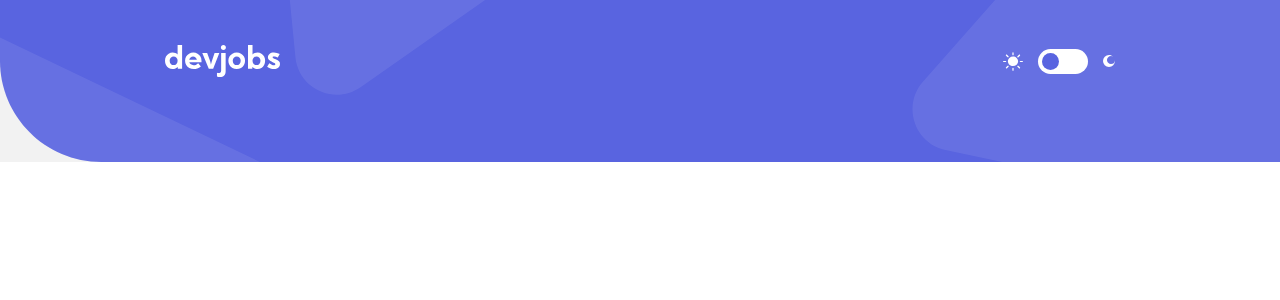
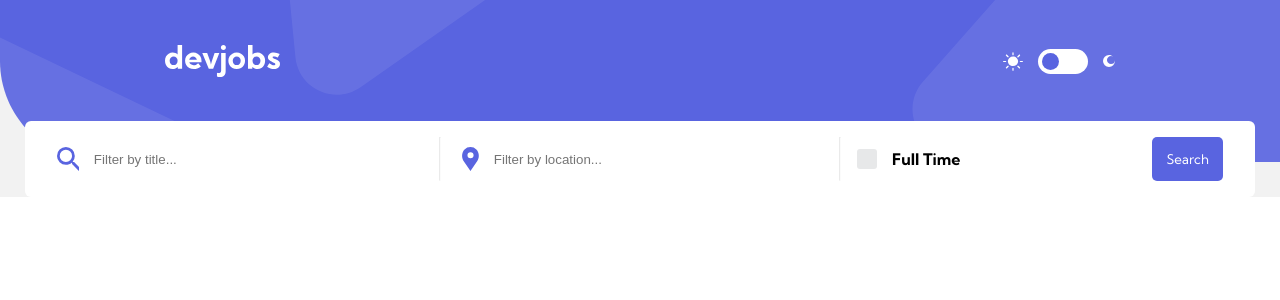
Before and after one commit to mbensa/devjobs, a React (Create React App) app: page / in a window 1280 px wide. Shown: the top 300 px of the page. Built offline with nearby package versions, Linux system fonts and the light colour scheme.

Commit message:
edited searchBox component

```diff
--- a/src/components/Button.js
+++ b/src/components/Button.js
@@ -4,14 +4,14 @@ import { ReactComponent as Search } from '../assets/desktop/icon-search.svg';
 import { ReactComponent as Filter } from '../assets/mobile/icon-filter.svg';
 
 export default function Button(props) {
-    const { searchIcon, btnText, violet, filterIcon, onClick } = props;
+    const { searchIcon, btnText, violet, filterIcon, onClick, id } = props;
 
     const styles = {
         backgroundColor: violet ? '#5964E0' : '#FFFFFF',
     }
 
     return (
-        <button className="button" style={styles} onClick={onClick}>
+        <button className="button" id={id} style={styles} onClick={onClick}>
             {searchIcon && (
                 <Search/>
             )}
--- a/src/components/Checkbox.js
+++ b/src/components/Checkbox.js
@@ -1,10 +1,11 @@
 import React from 'react';
 import './checkbox.css';
 
-export default function Checkbox() {
+export default function Checkbox(props) {
+    const { className } = props;
 
     return (
-        <div className="checkboxContainer">
+        <div className={className}>
             <label className="labelContainer">
                 Full Time
             <input type="checkbox" />
--- a/src/components/InputBox.js
+++ b/src/components/InputBox.js
@@ -1,7 +1,7 @@
-import React from 'react';
-import { ReactComponent as Location } from '../assets/desktop/icon-location.svg';
-import { ReactComponent as Search } from '../assets/desktop/icon-search.svg';
-import './inputBox.css';
+import React from "react";
+import { ReactComponent as Location } from "../assets/desktop/icon-location.svg";
+import { ReactComponent as Search } from "../assets/desktop/icon-search.svg";
+import "./inputBox.css";
 
 const searchBoxIcons = {
     search: Search,
@@ -9,14 +9,14 @@ const searchBoxIcons = {
 };
 
 export default function InputBox(props) {
-    const { id, inputName, placeholder, icon} = props;
+    const { id, inputName, placeholder, icon, className} = props;
 
     const SearchBoxIcon = searchBoxIcons[icon];
 
     return (
-        <div className = "inputContainer">
+        <div className = {className}>
             {icon && (
-                <SearchBoxIcon className = 'searchBoxIcon'/>
+                <SearchBoxIcon className = "searchBoxIcon"/>
             )}
             <input
             type = "search"
--- a/src/components/SearchBox.js
+++ b/src/components/SearchBox.js
@@ -1,11 +1,9 @@
-import React, { useState } from 'react';
-import useMobile from '../hooks/useMobile';
-import InputBox from './InputBox';
-import Button from './Button';
-import Checkbox from './Checkbox';
-import { ReactComponent as Filter } from '../assets/mobile/icon-filter.svg';
-import { ReactComponent as Location } from '../assets/desktop/icon-location.svg';
-import './searchBox.css';
+import React, { useState } from "react";
+import useMobile from "../hooks/useMobile";
+import InputBox from "./InputBox";
+import Button from "./Button";
+import Checkbox from "./Checkbox";
+import "./searchBox.css";
 
 export default function SearchBox() {
   const { isMobile } = useMobile();
@@ -22,17 +20,19 @@ export default function SearchBox() {
  if (isMobile) {
     return (
       <div>
-        <div className="searchBoxContainer">
+        <div className="searchBoxContainer mobileSearchBoxContainer">
             <InputBox
               id="searchByTitle"
               inputName="title"
               placeholder="Filter by title..."
+              className="mobileInputContainer"
             />
 
           <div className="iconContainer">
             <Button
               onClick={handleClickModal}
               filterIcon
+              id="filterButton"
             />
             <Button
               searchIcon
@@ -45,28 +45,62 @@ export default function SearchBox() {
           {modal ? (
             <div className="modalBackground">
               <div className="modalContainer">
-                <div className="modalInputContainer">
                   <InputBox
-                    icon = 'location'
+                    icon = "location"
                     id="searchByLocation"
                     inputName="location"
                     placeholder="Filter by location..."
-
+                    className="modalInputContainer"
+                  />
+                <hr className="line"/>
+                <Checkbox
+                  className="checkboxContainer"
+                />
+                <div className="modalButtonContainer">
+                  <Button
+                    violet
+                    btnText="Search"
+                    id="modalButton"
                   />
                 </div>
-                <hr />
-                <Checkbox/>
-                <Button
-                  violet
-                  btnText='Search'
-                />
               </div>
             </div>
           ) : (
-            ''
+            ""
           )}
         </div>
       </div>
     );
+  } else {
+    return (
+      <div>
+         <div className="searchBoxContainer">
+            <InputBox
+              icon="search"
+              id="searchByTitle"
+              inputName="title"
+              placeholder="Filter by title..."
+              className="inputContainer"
+            />
+            <hr className="line"/>
+            <InputBox
+              icon="location"
+              id="searchByLocation"
+              inputName="location"
+              placeholder="Filter by location..."
+              className="inputContainer"
+            />
+            <hr className="line"/>
+            <div className="searchContainer">
+              <Checkbox/>
+              <Button
+                btnText="Search"
+                violet
+              />
+            </div>
+        </div>
+
+      </div>
+    )
   }
 }
--- a/src/components/button.css
+++ b/src/components/button.css
@@ -9,4 +9,5 @@
     border-radius: 5px;
     font-family: 'Kumbh Sans', sans-serif;
     color: white;
+    cursor: pointer;
 }
--- a/src/components/checkbox.css
+++ b/src/components/checkbox.css
@@ -1,6 +1,9 @@
 /**************************
 *********Checkbox*********
 **************************/
+.checkboxContainer {
+    padding: 25px;
+}
 
 .labelContainer {
     display: block;
@@ -8,6 +11,7 @@
     padding-left: 35px;
     cursor: pointer;
     font-size: 1rem;
+    font-weight: bold;
     -webkit-user-select: none;
     -moz-user-select: none;
     -ms-user-select: none;
--- a/src/components/inputBox.css
+++ b/src/components/inputBox.css
@@ -1,12 +1,6 @@
 /***************************
 *********Input Box**********
-****************************/
-.inputContainer {
-    display: flex;
-    width: 70%;
-}
+***************************
 
-.searchBoxIcon {
-    padding-left: 24px;
-    padding-right: 16px;
-}
+
+*/
--- a/src/components/searchBox.css
+++ b/src/components/searchBox.css
@@ -5,44 +5,36 @@
 .searchBoxContainer {
   background-color: var(--white);
   display: flex;
-  justify-content: space-between;
   padding: 16px;
   border-radius: 6px;
   margin: 0 25px;
   margin-top: -41px;
+  justify-content: space-evenly;
 }
 
-.searchBoxMobile {
-  background-color: var(--violet);
-  border-radius: 5px;
-  width: 50px;
-  height: 50px;
-  background-image: url("../assets/desktop/icon-search.svg");
-  background-size: auto;
-  background-repeat: no-repeat;
-  background-position: center;
-}
-
-.inputContainer {
-  display: flex;
-  width: 70%;
+.mobileSearchBoxContainer {
+  justify-content: space-between;
 }
 
 #searchByTitle {
   border: none;
   padding: 5px;
+  width: 100%;
+}
+
+.mobileInputContainer {
+  display: flex;
+  width: 70%;
 }
 
 .iconContainer {
   display: flex;
-  width: 30%;
   justify-content: space-between;
   align-items: center;
 }
 
-.filter {
-  background: none;
-  border: none;
+#filterButton {
+  margin-right: 10px;
 }
 
 .modalBackground {
@@ -72,71 +64,46 @@
 #searchByLocation {
   border: none;
   padding: 5px;
-  margin-left: 15px;
+  width: 90%;
 }
 
-.modalCheckboxContainer {
-  padding: 25px 25px;
+.line {
+  background: #6E8098;
+  mix-blend-mode: normal;
+  opacity: 0.2;
 }
 
-.modalLabelContainer {
-  display: block;
-  position: relative;
-  padding-left: 35px;
-  cursor: pointer;
-  font-size: 1rem;
-  -webkit-user-select: none;
-  -moz-user-select: none;
-  -ms-user-select: none;
-  user-select: none;
-
+.modalButtonContainer {
+  width: 100%;
+  display: flex;
+  justify-content: center;
 }
 
-.modalLabelContainer input {
-  position: absolute;
-  opacity: 0;
-  cursor: pointer;
-  height: 0;
-  width: 0;
-
+#modalButton {
+  margin: 0 24px 24px 24px;
+  width: 100%;
 }
 
-.checkmark {
-  position: absolute;
-  top: 0;
-  left: 0;
-  height: 20px;
-  width: 20px;
-  background-color: #e7e8e9;
-  border-radius: 3px;
+.inputContainer {
+  display: flex;
+  align-items: center;
+  width: calc(100%/3);
+  justify-content: center;
+  padding: 0 16px;
 }
 
-.modalLabelContainer input:checked ~ .checkmark {
-  background-color: var(--violet);
+.inputContainer > svg > path {
+  fill: var(--violet);
 }
 
-.checkmark:after {
-  content: "";
-  position: absolute;
-  display: none;
+.inputContainer > svg {
+  margin-right: 10px;
 }
 
-.modalLabelContainer input:checked ~ .checkmark:after {
-  display: block;
+.searchContainer {
+  display: flex;
+  align-items: center;
+  width: calc(100%/3);
+  justify-content: space-between;
+  padding: 0 16px;
 }
-
-.modalLabelContainer .checkmark:after {
-  left: 6px;
-  top: 2px;
-  width: 5px;
-  height: 10px;
-  border: solid white;
-  border-width: 0 3px 3px 0;
-  -webkit-transform: rotate(45deg);
-  -ms-transform: rotate(45deg);
-  transform: rotate(45deg);
-}
-
-.searchBoxModal {
-
-}
```
Also changed, not shown: 1 other file (tests, documents, lock files or other folders).
